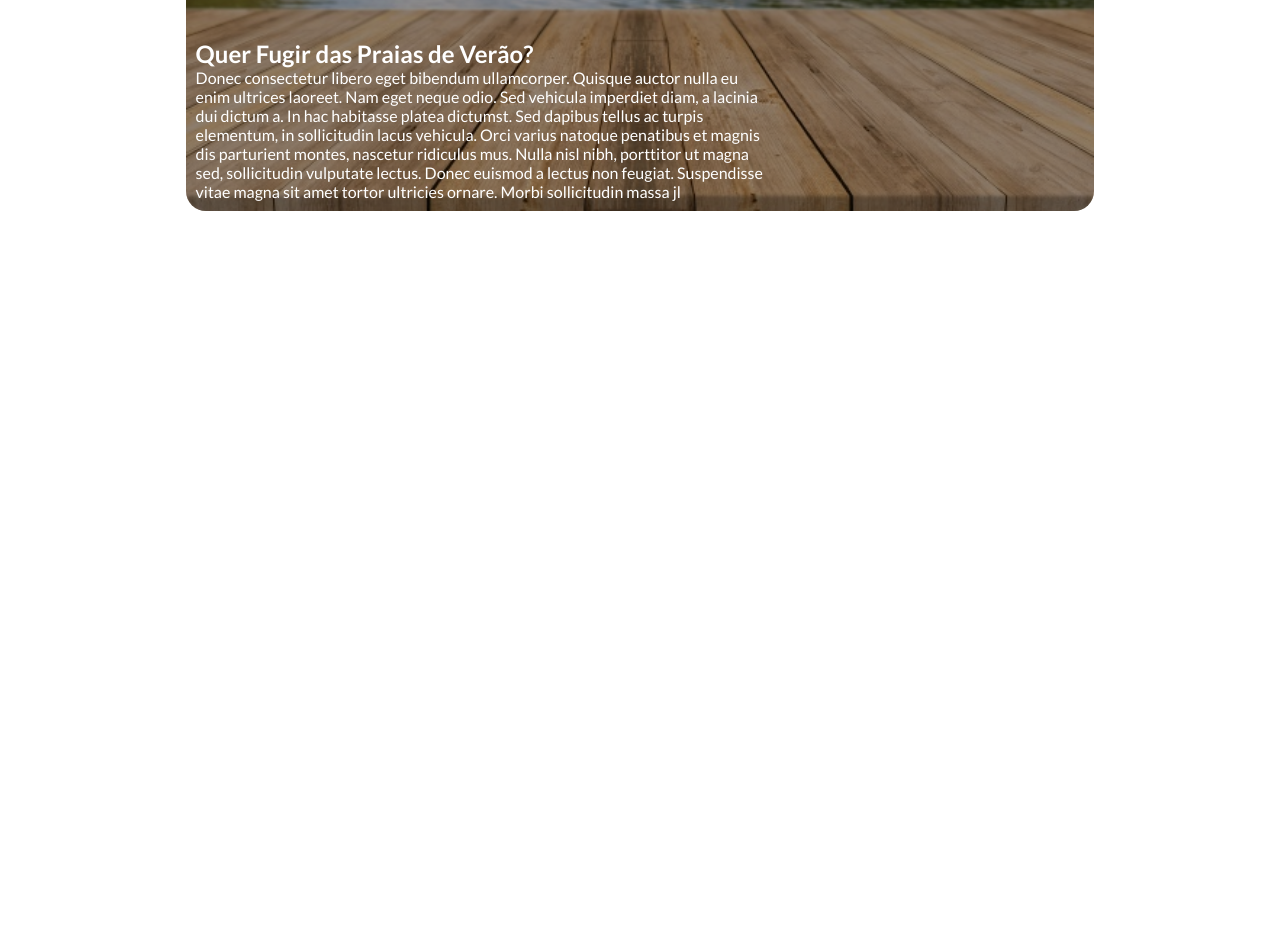
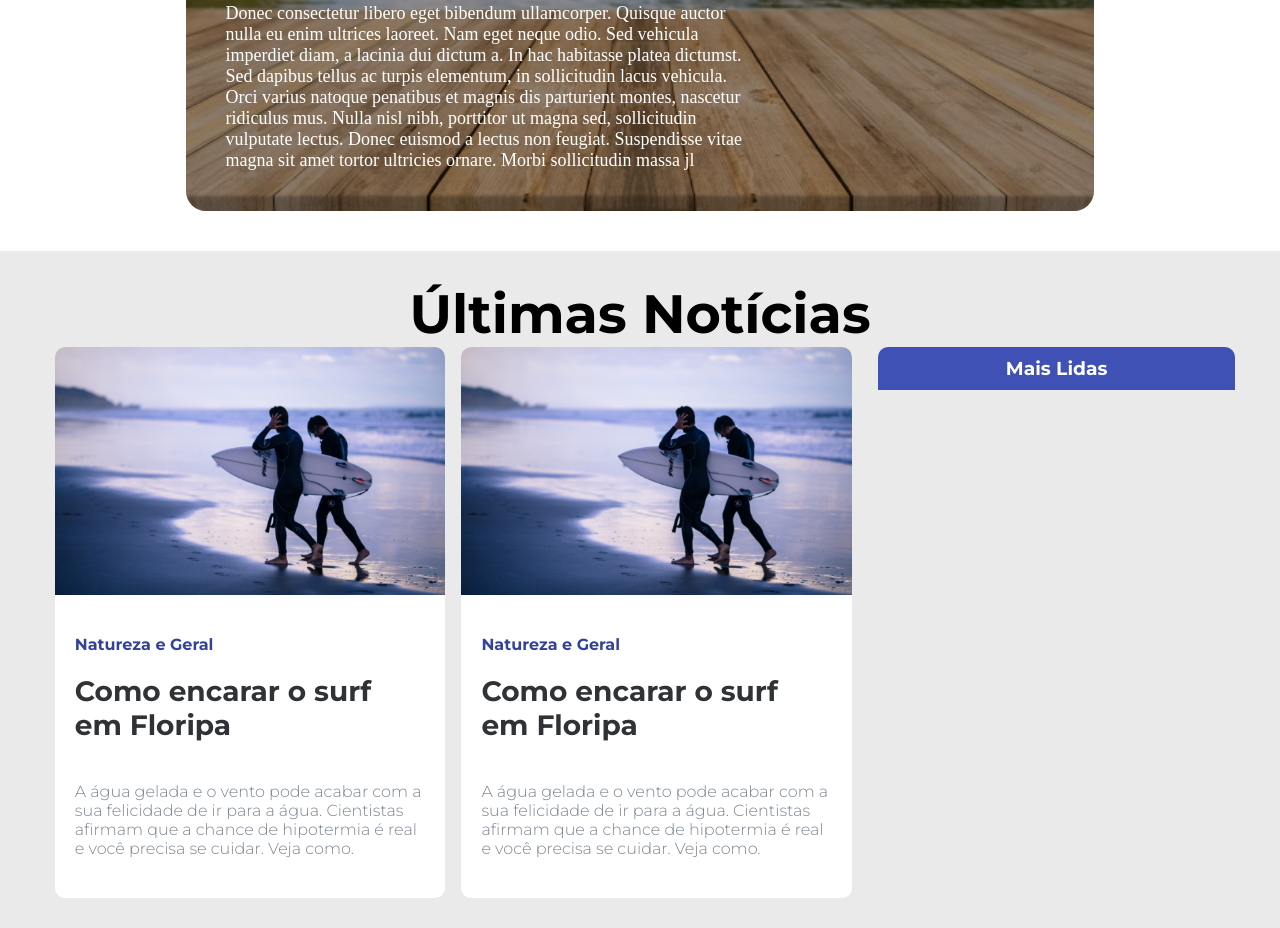
Before and after one commit to DerikRibeiroSilva/portaldenoticia, a website: page pages/home.html in a window 1280 px wide. Shown: the part 490-1418 px from the top of the page. Before the commit the page ends 800 px from the top, so only its background shows below. Drawn offline with Linux system fonts and the light colour scheme.

Commit message:
Organizando o Front

```diff
--- a/index.js
+++ b/index.js
@@ -23,8 +23,6 @@ app.get('/',(req,res)=>{
     }else{
         res.send('Você buscou: '+req.query.busca);
     }
-
-
 });
 
 
@@ -32,8 +30,6 @@ app.get('/:slug',(req,res)=>{
     res.send(req.params.slug);
 })
 
-
-
 app.listen(5000,()=>{
     console.log('server rodando!');
 })
--- a/pages/home.html
+++ b/pages/home.html
@@ -2,7 +2,7 @@
     <head>
 
         <link rel="preconnect" href="https://fonts.gstatic.com">
-        <link href="https://fonts.googleapis.com/css2?family=Lato:wght@300;400;700&display=swap" rel="stylesheet">
+        <link href="https://fonts.googleapis.com/css2?family=Montserrat:ital,wght@0,300;0,700;1,400&display=swap" rel="stylesheet">
         <link rel="stylesheet" href="https://stackpath.bootstrapcdn.com/font-awesome/4.7.0/css/font-awesome.min.css" integrity="sha384-wvfXpqpZZVQGK6TAh5PVlGOfQNHSoD2xbE+QkPxCAFlNEevoEH3Sl0sibVcOQVnN" crossorigin="anonymous">
         <link href="/public/style.css" rel="stylesheet" />
     </head>
@@ -36,5 +36,34 @@
             </div>
         </section>
 
+        <section class="outras-noticias">
+            <div class="title-outras-noticias">
+                <h2>Últimas Notícias</h2>
+                <div class="center">
+                    <div class="ultimas">
+                        <div class="box-ultima-single">
+                            <img src="/public/images/noticia.png" alt="">
+                            <div class="conteudo-noticia-single">
+                                <h3>Natureza e Geral</h3>
+                                <h2>Como encarar o surf em Floripa</h2>
+                            </div>
+                            <p>A água gelada e o vento pode acabar com a sua felicidade de ir para a água. Cientistas afirmam que a chance de hipotermia é real e você precisa se cuidar. Veja como.</p>
+                        </div>
+                        <div class="box-ultima-single">
+                            <img src="/public/images/noticia.png" alt="">
+                            <div class="conteudo-noticia-single">
+                                <h3>Natureza e Geral</h3>
+                                <h2>Como encarar o surf em Floripa</h2>
+                            </div>
+                            <p>A água gelada e o vento pode acabar com a sua felicidade de ir para a água. Cientistas afirmam que a chance de hipotermia é real e você precisa se cuidar. Veja como.</p>
+                        </div>
+                    </div>
+                    <div class="mais-lidas">
+                        <h3>Mais Lidas</h3>
+                    </div>
+                </div>
+            </div>
+        </section>
+
     </body>
 </html>
--- a/public/style.css
+++ b/public/style.css
@@ -2,7 +2,7 @@
     margin:0;
     padding:0;
     box-sizing: border-box;
-    font-family: 'Lato', sans-serif;
+    font-family: 'Montserrat', sans-serif;;
 }
 
 header{
@@ -11,7 +11,7 @@ header{
 }
 
 .center{
-    max-width: 1100px;
+    max-width: 1280px;
     margin:0 auto;
     padding:0 2%;
     display: flex;
@@ -89,17 +89,27 @@ header{
   .img-destaque img{
       width:100%;
       border-radius:20px;
-
   }
 
   .title-destaque-descricao{
       position: absolute;
       bottom:0;
       left:0;
-      padding:10px;
+      padding:40px;
       max-width: 600px;
       color:white;
       z-index: 2;
+  }
+
+  .title-destaque-descricao h2{
+      font-size: 58px;
+      margin: 20px 0;
+  }
+
+  .title-destaque-descricao p{
+      font-family: lighter;
+      font-size: 18px;
+
   }
 
   .overlay-destaque{
@@ -112,3 +122,70 @@ header{
       background-color:rgba(0,0,0,0.4);
       z-index: 1;
   }
+
+  section.outras-noticias{
+      background-color: #EAEAEA;
+      padding: 30px 20px;
+      text-align: center;
+  }
+
+  section.outras-noticias h2{
+      font-size: 54px;
+  }
+
+  .ultimas{
+      width: 70%;
+      padding: 0 10px;
+      display: flex;
+  }
+
+  .box-ultima-single{
+      text-align: left;
+      width: 48%;
+      margin-right: 2%;
+      background-color: white;
+      padding-bottom: 20px;
+      height: 100%;
+      border-radius: 10px;
+  }
+
+  .box-ultima-single h3{
+      font-size: 16px;
+      color: #33439b;
+      margin: 20px 0;
+  }
+
+  .box-ultima-single h2{
+      color: #303336;
+      font-size: 28px !important;
+
+  }
+
+  .box-ultima-single p{
+      color: #7b8591;
+      font-size: 16px;
+      margin: 20px 20px;
+  }
+
+  .box-ultima-single img{
+      width: 100%;
+      border-top-left-radius: 10px;
+      border-top-right-radius: 10px;
+  }
+
+  .conteudo-noticia-single{
+      padding: 20px;
+  }
+
+  .mais-lidas{
+      width: 30%;
+  }
+
+  .mais-lidas > h3{
+      background-color: #3f51b5;
+      color: white;
+      text-align: center;
+      padding: 10px 8px;
+      border-top-left-radius: 10px;
+      border-top-right-radius: 10px;
+  }
```
Also changed, not shown: package.json (+16 -2 lines), public/images/noticia.png (added), 1 other file.
